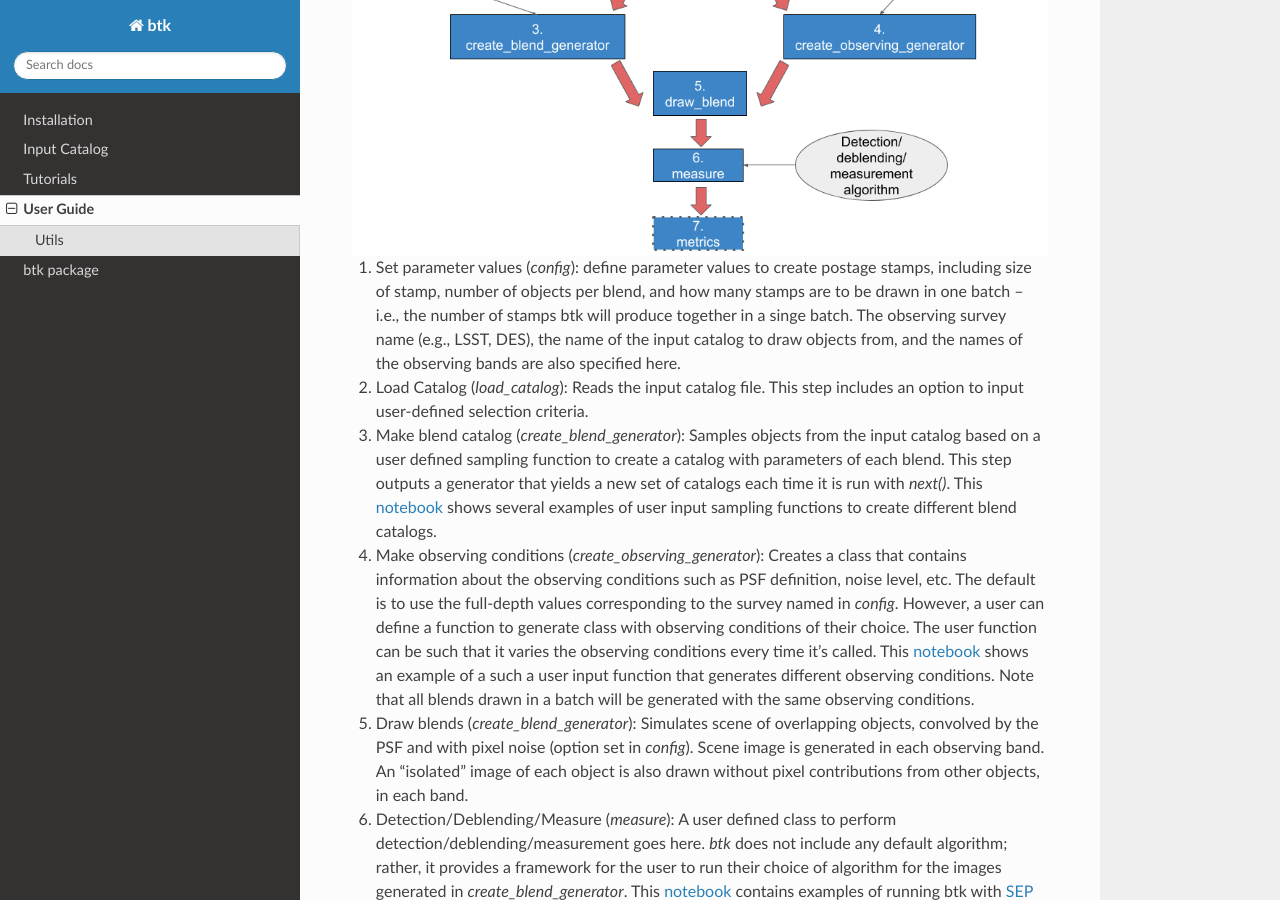
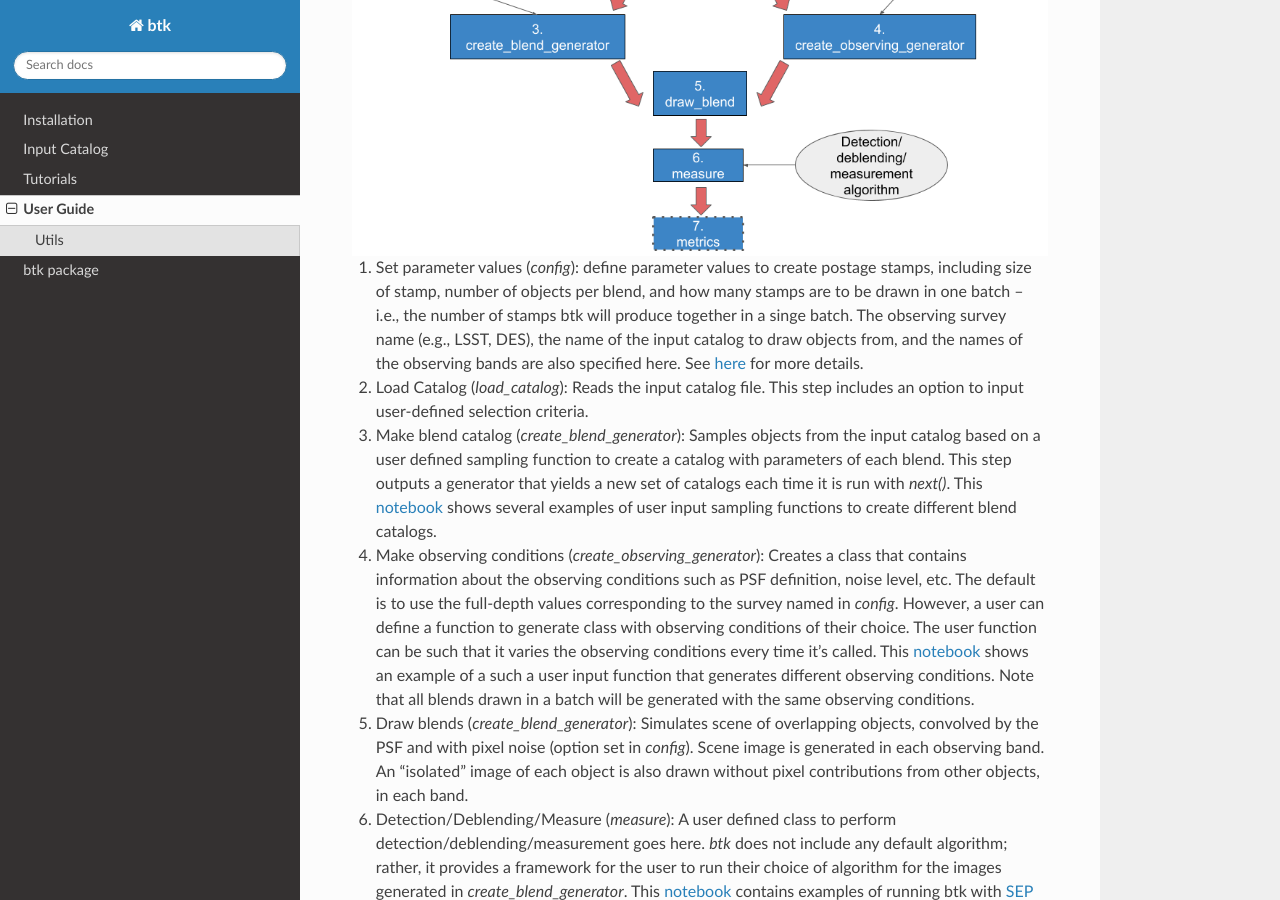
Before and after one commit to LSSTDESC/BlendingToolKit, a Sphinx documentation site: the page built from docs/source/user_guide.rst, in a window 1280 px wide and 900 px high, scrolled down 440 px. Built offline with Sphinx 7.4.7 and the Read the Docs theme 2.0.0, drawn with Linux system fonts in a browser that asks for light colours.

Commit message:
added link to config module page

```diff
--- a/docs/source/user_guide.rst
+++ b/docs/source/user_guide.rst
@@ -10,7 +10,7 @@ The workflow of btk is shown here:
    :align: center
 
 
-1. Set parameter values (*config*): define parameter values to create postage stamps, including size of stamp, number of objects per blend, and how many stamps are to be drawn in one batch -- i.e., the number of stamps btk will produce together in a singe batch. The observing survey name (e.g., LSST, DES), the name of the input catalog to draw objects from, and the names of the observing bands are also specified here.
+1. Set parameter values (*config*): define parameter values to create postage stamps, including size of stamp, number of objects per blend, and how many stamps are to be drawn in one batch -- i.e., the number of stamps btk will produce together in a singe batch. The observing survey name (e.g., LSST, DES), the name of the input catalog to draw objects from, and the names of the observing bands are also specified here. See `here <btk.html#module-btk.config>`_ for more details.
 2. Load Catalog (*load_catalog*): Reads the input catalog file. This step includes an option to input user-defined selection criteria.
 3. Make blend catalog (*create_blend_generator*): Samples objects from the input catalog based on a user defined sampling function to create a catalog with parameters of each blend. This step outputs a generator that yields a new set of catalogs each time it is run with *next()*. This `notebook <https://github.com/LSSTDESC/BlendingToolKit/blob/%2315/notebooks/custom_sampling_function.ipynb>`_ shows several examples of user input sampling functions to create different blend catalogs.
 4. Make observing conditions (*create_observing_generator*): Creates a class that contains information about the observing conditions such as PSF definition, noise level, etc. The default is to use the full-depth values corresponding to the survey named in *config*. However, a user can define a function to generate class with observing conditions of their choice. The user function can be such that it varies the observing conditions every time it's called. This `notebook <https://github.com/LSSTDESC/BlendingToolKit/blob/%2315/notebooks/custom_sampling_function.ipynb>`_ shows an example of a such a user input function that generates different observing conditions. Note that all blends drawn in a batch will be generated with the same observing conditions.
```
